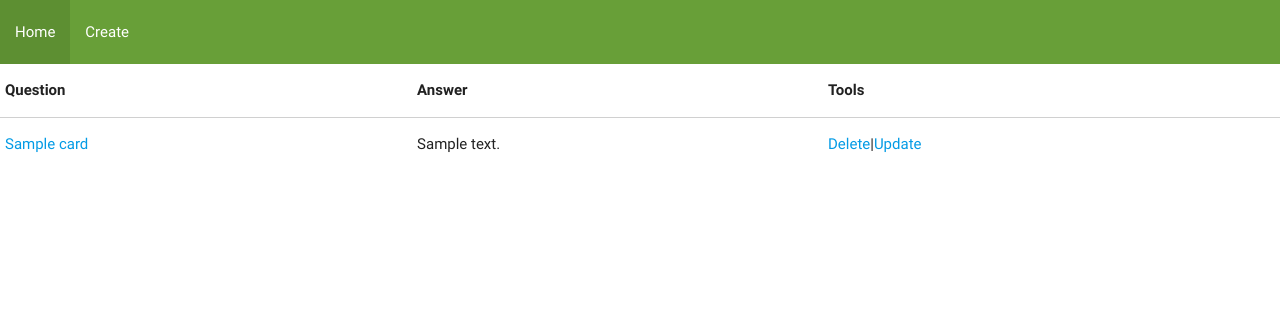
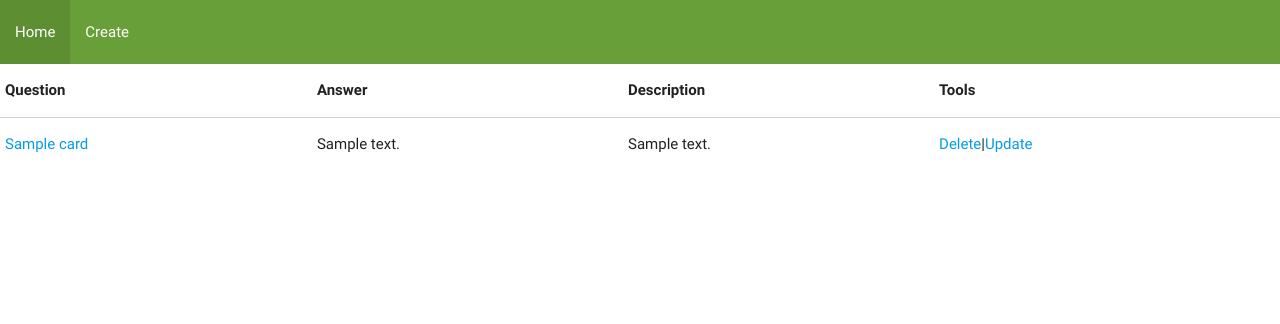
Before and after one commit to Gointer/teach_to_the_cards, a Django app: page / in a window 1280 px wide. Shown: the top 324 px of the page. Run offline with Django 3.2, Linux system fonts and the light colour scheme; tables that the repository leaves empty hold one stand-in row (values such as "Sample post").

Commit message:
Added description to card.

```diff
--- a/card/models.py
+++ b/card/models.py
@@ -5,6 +5,7 @@ from django.db import models
 class Card(models.Model):
 	question = models.TextField(unique=True)
 	answer = models.TextField()
+	description = models.TextField(blank=True)
 
 	def __str__(self):
 		return self.question
--- a/card/views.py
+++ b/card/views.py
@@ -15,7 +15,7 @@ class CardCreateView(CreateView):
 	model = Card
 	template_name = 'create_card.html'
 	success_url = reverse_lazy('card:list')
-	fields = ['question', 'answer']
+	fields = ['question', 'answer', 'description',]
 
 
 class CardDeleteView(DeleteView):
@@ -28,7 +28,7 @@ class CardUpdateView(UpdateView):
 	model = Card
 	template_name = 'update_card.html'
 	success_url = reverse_lazy('card:list')
-	fields = ['question', 'answer']
+	fields = ['question', 'answer', 'description',]
 
 
 class CardDetailView(DetailView):
--- a/teach_to_the_cards/templates/detail_card.html
+++ b/teach_to_the_cards/templates/detail_card.html
@@ -3,8 +3,10 @@
 {% block content %}
 <div class="container">
 	<div class="row">
-		<h1>{{ card.question }}</h1>
+		<h3>{{ card.question }}</h3>
 		<p class='flow-text'>{{ card.answer }}</p>
+		<hr>
+		<p class='flow-text'>{{ card.description }}</p>
 	</div>
 </div>
 {% endblock %}
--- a/teach_to_the_cards/templates/list_card.html
+++ b/teach_to_the_cards/templates/list_card.html
@@ -6,6 +6,7 @@
 		<tr>
 			<th>Question</th>
 			<th>Answer</th>
+			<th>Description</th>
 			<th>Tools</th>
 		</tr>
 	</thead>
@@ -15,6 +16,7 @@
 			<tr>
 				<td><a href="{% url 'card:detail' pk=card.id %}">{{ card.question|truncatechars:50 }}</a></td>
 				<td>{{ card.answer|truncatechars:50 }}</td>
+				<td>{{ card.description|truncatechars:50 }}</td>
 				<td><a href="{% url 'card:delete' pk=card.id %}">Delete</a>|<a href="{% url 'card:update' pk=card.id %}">Update</a></td>
 			</tr>
 		{% endfor %}
```
Also changed, not shown: card/migrations/0002_card_description.py (added).
